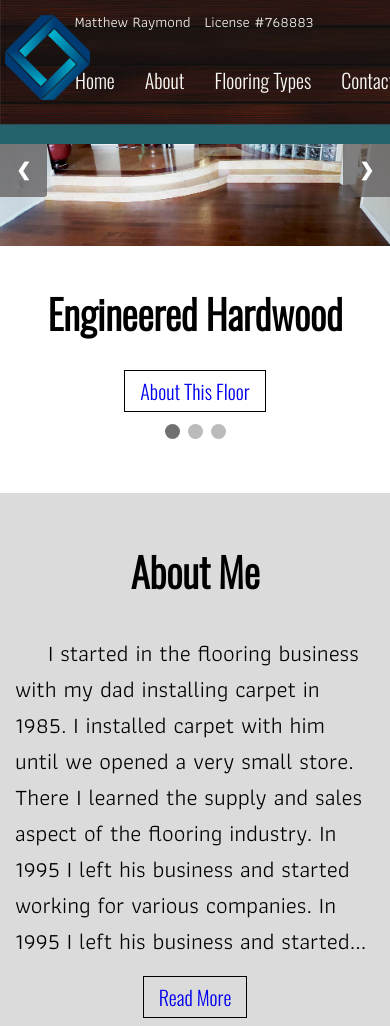
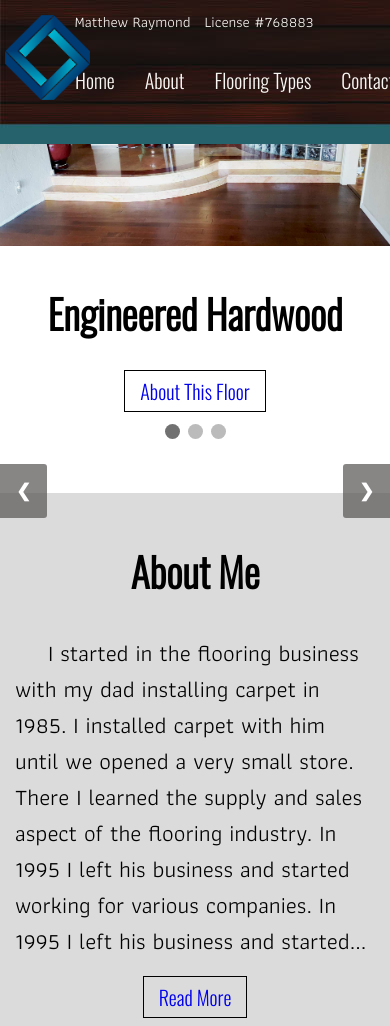
Before and after one commit to SeanRaymond2301/Raymond-Flooring, a PHP site: page / in a window 390 px wide. Shown: the top 1026 px of the page. Run offline with PHP 8.4, Linux system fonts and the light colour scheme.

Commit message:
button fixes

```diff
--- a/SCSS/main.scss
+++ b/SCSS/main.scss
@@ -553,7 +553,7 @@ main.content {
     }
     .prev, .next {
         position: absolute;
-        top:20%;
+        top:49%;
     }
      .headerText2 {
         font-size: 17px;
@@ -580,7 +580,7 @@ main.content {
 
     .prev, .next {
         position: absolute;
-        top: 17%;
+        top: 55% !important;
     }
     .headerText2 {
         font-size: 17px;
--- a/css/main.css
+++ b/css/main.css
@@ -414,7 +414,7 @@ main.content .wrap {
     margin: 0 !important; }
   .prev, .next {
     position: absolute;
-    top: 20%; }
+    top: 49%; }
   .headerText2 {
     font-size: 17px;
     text-align: center !important; }
@@ -433,7 +433,7 @@ main.content .wrap {
 @media (max-width: 433px) {
   .prev, .next {
     position: absolute;
-    top: 17%; }
+    top: 55% !important; }
   .headerText2 {
     font-size: 17px;
     text-align: inherit !important; }
```
